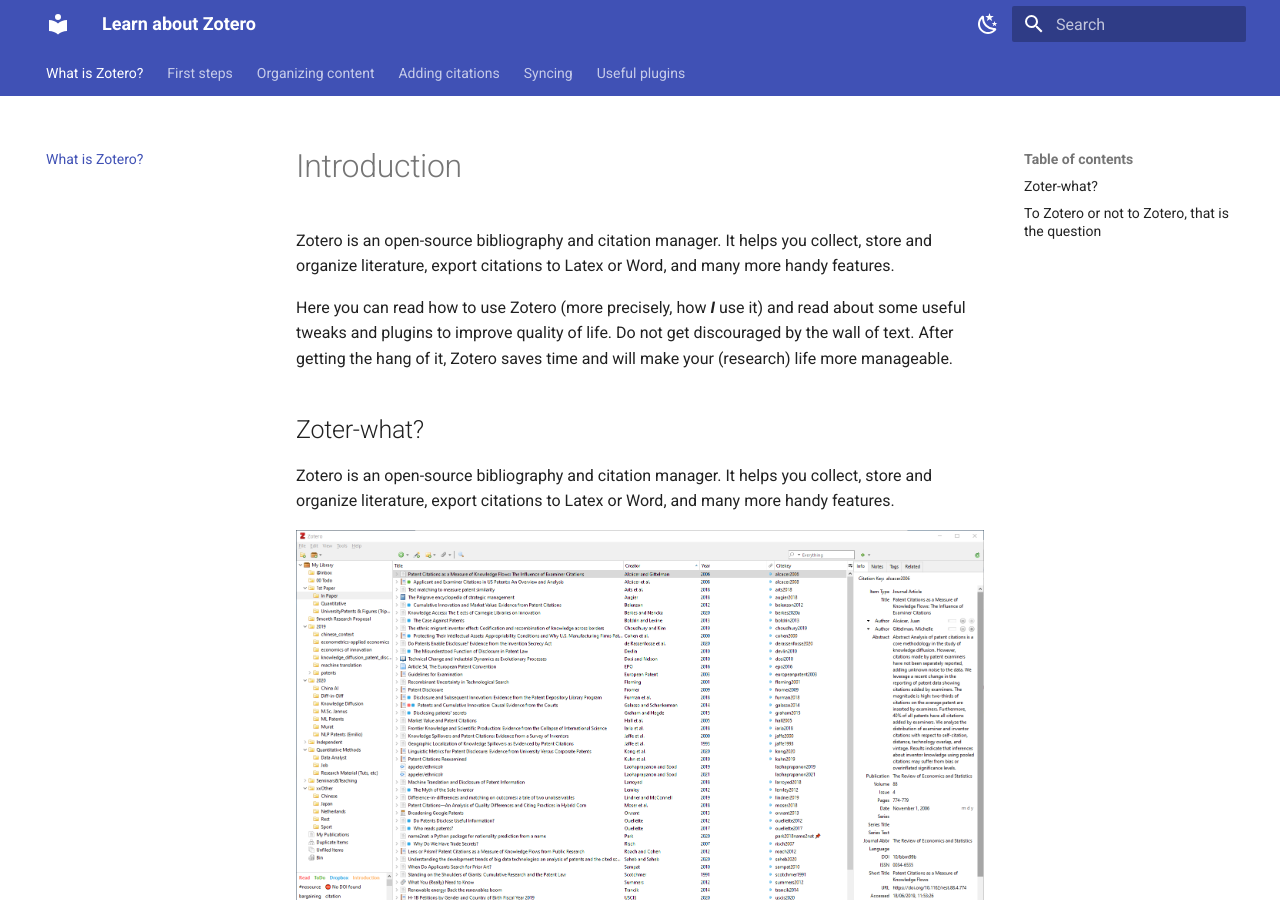
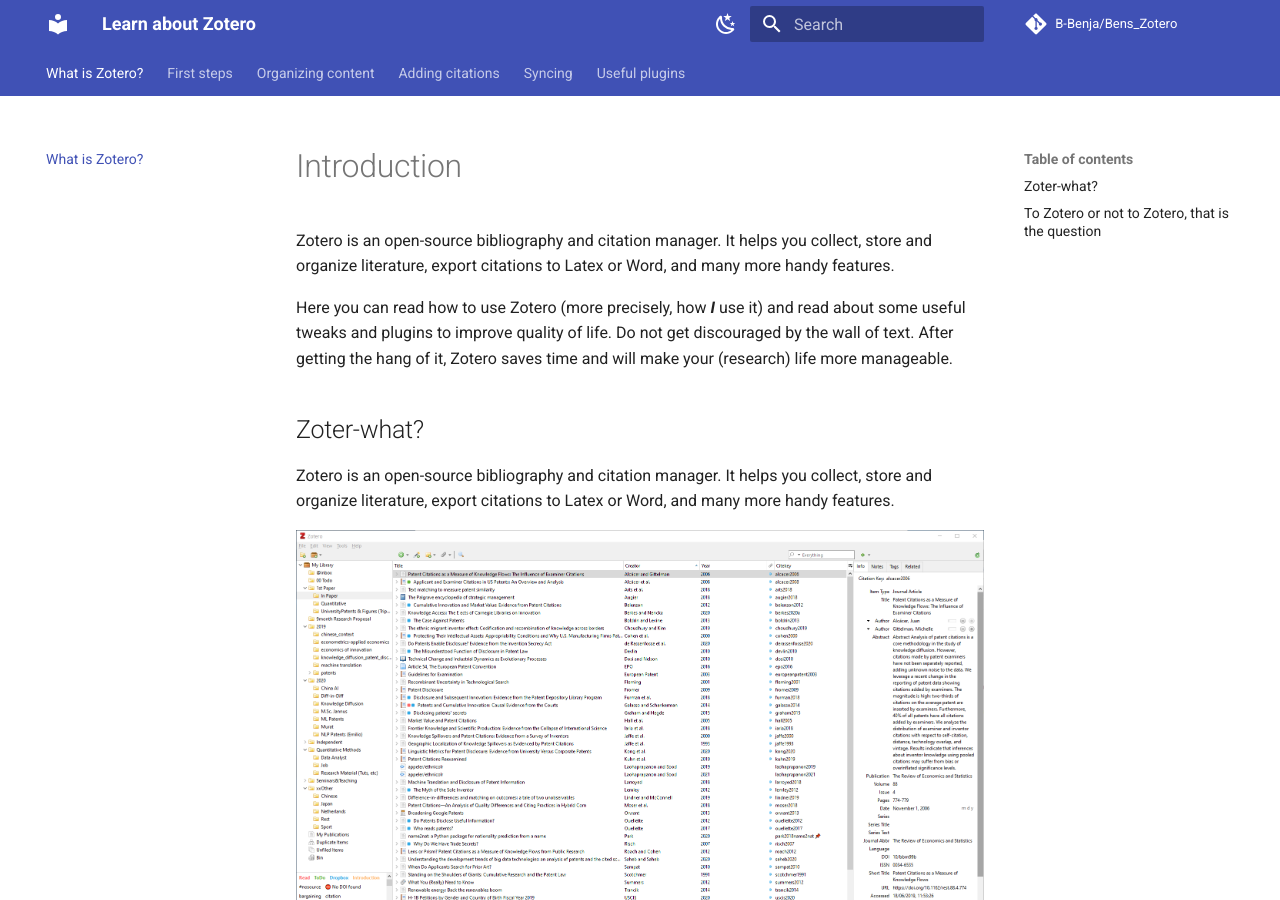
Before and after one commit to B-Benja/Bens_Zotero, an MkDocs documentation site: the page built from docs/zotero/index.md, in a window 1280 px wide and 900 px high. Built offline with MkDocs 1.6.1 and Material for MkDocs 9.7.7, drawn with Linux system fonts in a browser that asks for light colours; comment, search, counter and statistics services are not loaded.

Commit message:
Update mkdocs.yml

```diff
--- a/mkdocs.yml
+++ b/mkdocs.yml
@@ -1,4 +1,9 @@
 site_name: Learn about Zotero
+site_url: https://b-benja.github.io/Bens_Zotero/
+site_author: Benjamin Buettner
+
+repo_name: B-Benja/Bens_Zotero
+repo_url: https://github.com/B-Benja/Bens_Zotero
 
 nav:
     - zotero/index.md
```
